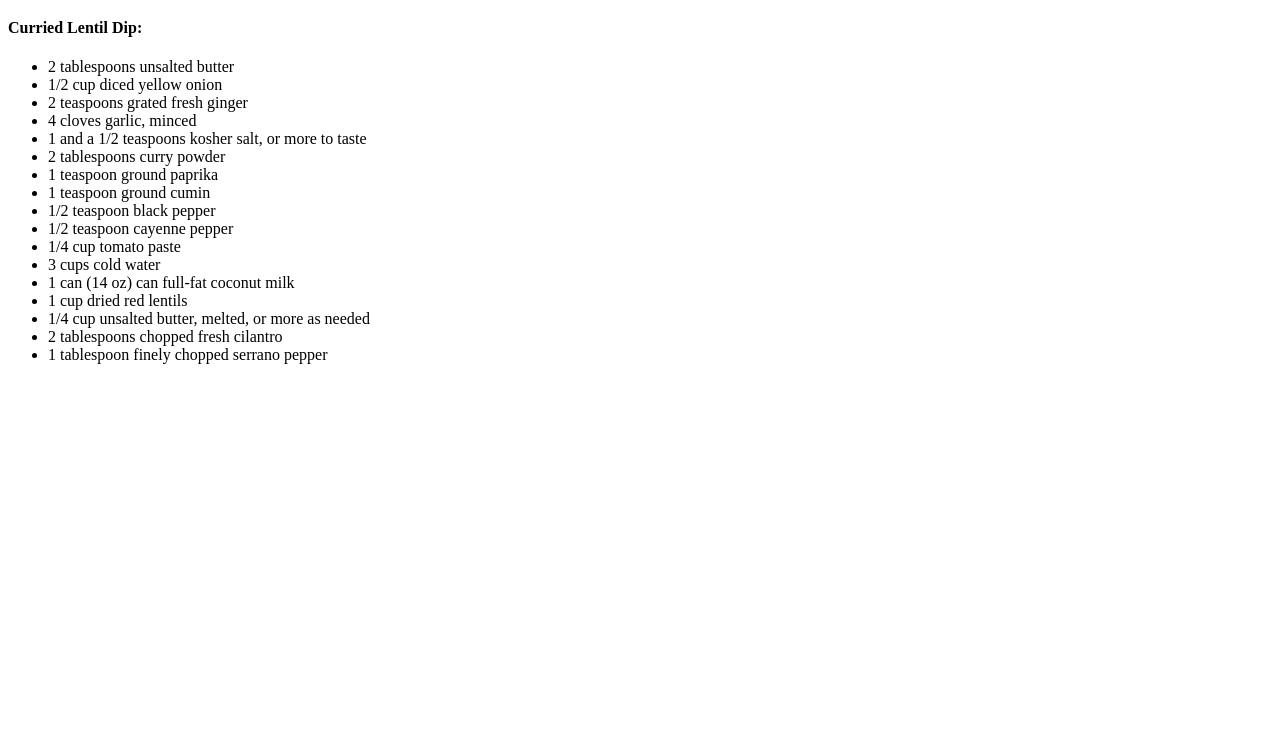
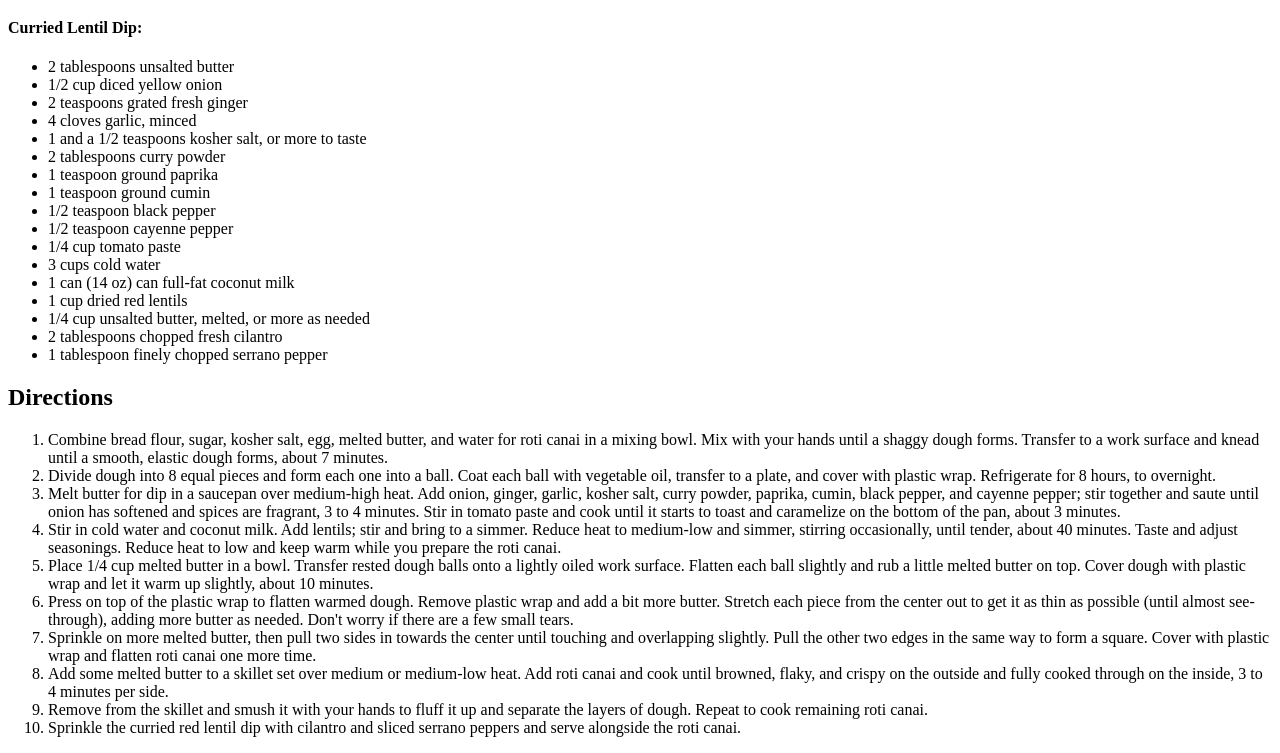
Before and after one commit to abdulkhaliqmokhtar/project_html_css, a plain HTML site: page odin_recipe/recipes/roti_canai.html in a window 1280 px wide. Shown: the part 1239-1992 px from the top of the page. Before the commit the page ends 1619 px from the top, so only its background shows below. Drawn offline with Linux system fonts and the light colour scheme.

Commit message:
Add directions

```diff
--- a/odin_recipe/recipes/roti_canai.html
+++ b/odin_recipe/recipes/roti_canai.html
@@ -52,5 +52,66 @@
       <li>2 tablespoons chopped fresh cilantro</li>
       <li>1 tablespoon finely chopped serrano pepper</li>
     </ul>
+
+    <h2>Directions</h2>
+
+    <ol>
+      <li>
+        Combine bread flour, sugar, kosher salt, egg, melted butter, and water
+        for roti canai in a mixing bowl. Mix with your hands until a shaggy
+        dough forms. Transfer to a work surface and knead until a smooth,
+        elastic dough forms, about 7 minutes.
+      </li>
+      <li>
+        Divide dough into 8 equal pieces and form each one into a ball. Coat
+        each ball with vegetable oil, transfer to a plate, and cover with
+        plastic wrap. Refrigerate for 8 hours, to overnight.
+      </li>
+      <li>
+        Melt butter for dip in a saucepan over medium-high heat. Add onion,
+        ginger, garlic, kosher salt, curry powder, paprika, cumin, black pepper,
+        and cayenne pepper; stir together and saute until onion has softened and
+        spices are fragrant, 3 to 4 minutes. Stir in tomato paste and cook until
+        it starts to toast and caramelize on the bottom of the pan, about 3
+        minutes.
+      </li>
+      <li>
+        Stir in cold water and coconut milk. Add lentils; stir and bring to a
+        simmer. Reduce heat to medium-low and simmer, stirring occasionally,
+        until tender, about 40 minutes. Taste and adjust seasonings. Reduce heat
+        to low and keep warm while you prepare the roti canai.
+      </li>
+      <li>
+        Place 1/4 cup melted butter in a bowl. Transfer rested dough balls onto
+        a lightly oiled work surface. Flatten each ball slightly and rub a
+        little melted butter on top. Cover dough with plastic wrap and let it
+        warm up slightly, about 10 minutes.
+      </li>
+      <li>
+        Press on top of the plastic wrap to flatten warmed dough. Remove plastic
+        wrap and add a bit more butter. Stretch each piece from the center out
+        to get it as thin as possible (until almost see-through), adding more
+        butter as needed. Don't worry if there are a few small tears.
+      </li>
+      <li>
+        Sprinkle on more melted butter, then pull two sides in towards the
+        center until touching and overlapping slightly. Pull the other two edges
+        in the same way to form a square. Cover with plastic wrap and flatten
+        roti canai one more time.
+      </li>
+      <li>
+        Add some melted butter to a skillet set over medium or medium-low heat.
+        Add roti canai and cook until browned, flaky, and crispy on the outside
+        and fully cooked through on the inside, 3 to 4 minutes per side.
+      </li>
+      <li>
+        Remove from the skillet and smush it with your hands to fluff it up and
+        separate the layers of dough. Repeat to cook remaining roti canai.
+      </li>
+      <li>
+        Sprinkle the curried red lentil dip with cilantro and sliced serrano
+        peppers and serve alongside the roti canai.
+      </li>
+    </ol>
   </body>
 </html>
```
